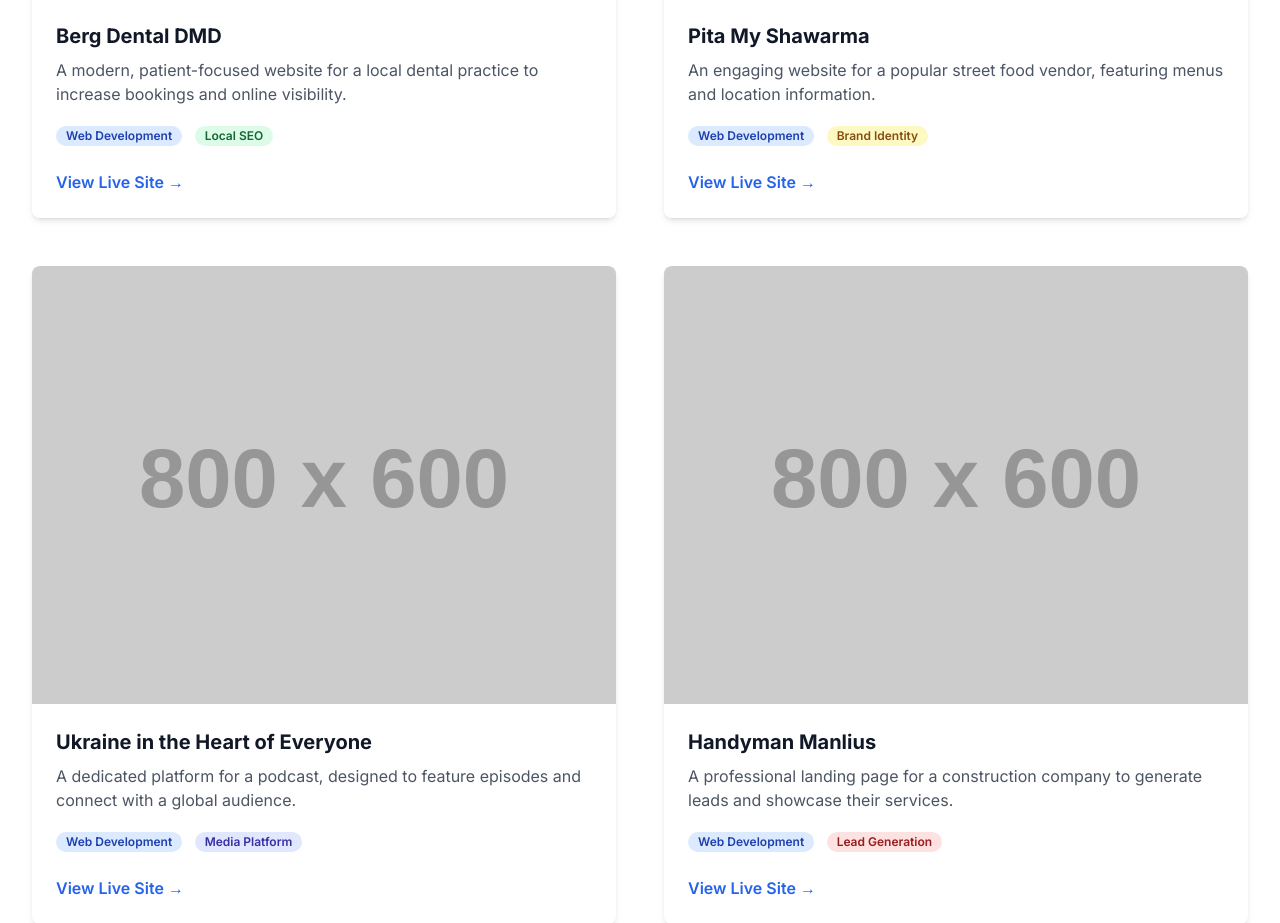
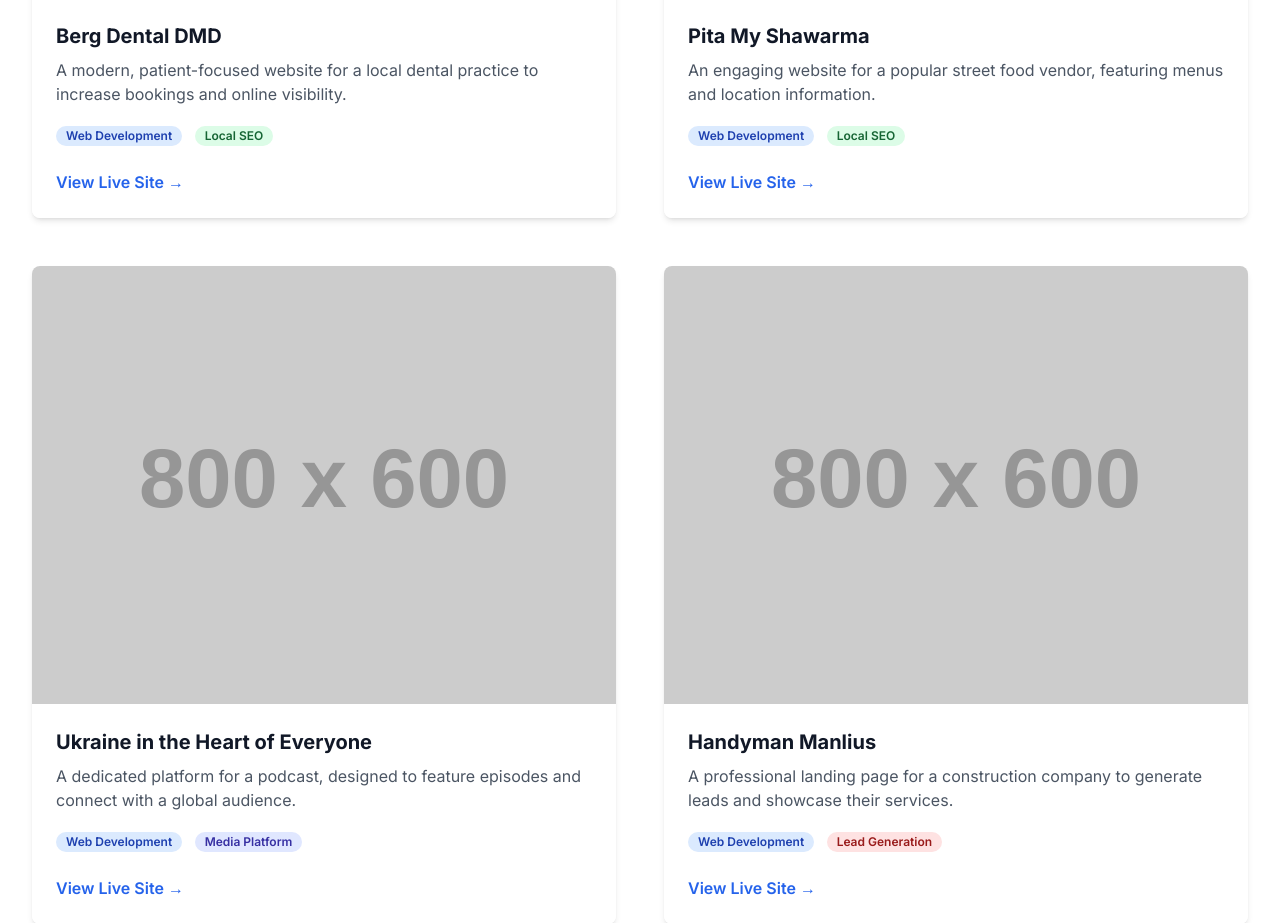
Before and after one commit to lvivlion/ost4p, a plain HTML site: page index.html in a window 1280 px wide. Shown: the part 3620-4543 px from the top of the page. Drawn offline with nearby package versions, Linux system fonts and the light colour scheme; placeholder pictures from the web are drawn by us; animation ran at ten frames a second.

Commit message:
Update index.html

```diff
--- a/index.html
+++ b/index.html
@@ -349,7 +349,7 @@
                         <p class="mt-2 text-gray-600 dark:text-gray-300">An engaging website for a popular street food vendor, featuring menus and location information.</p>
                         <div class="mt-4">
                              <span class="inline-block bg-blue-100 text-blue-800 text-xs font-semibold mr-2 px-2.5 py-0.5 rounded-full dark:bg-blue-200 dark:text-blue-900">Web Development</span>
-                             <span class="inline-block bg-yellow-100 text-yellow-800 text-xs font-semibold mr-2 px-2.5 py-0.5 rounded-full dark:bg-yellow-200 dark:text-yellow-900">Brand Identity</span>
+                             <span class="inline-block bg-green-100 text-green-800 text-xs font-semibold mr-2 px-2.5 py-0.5 rounded-full dark:bg-green-200 dark:text-green-900">Local SEO</span>
                         </div>
                         <a href="https://pitamyshawarma.com/" target="_blank" rel="noopener noreferrer" class="inline-block mt-6 font-semibold text-blue-600 dark:text-blue-400 hover:text-blue-800 dark:hover:text-blue-300">
                             View Live Site &rarr;
```
